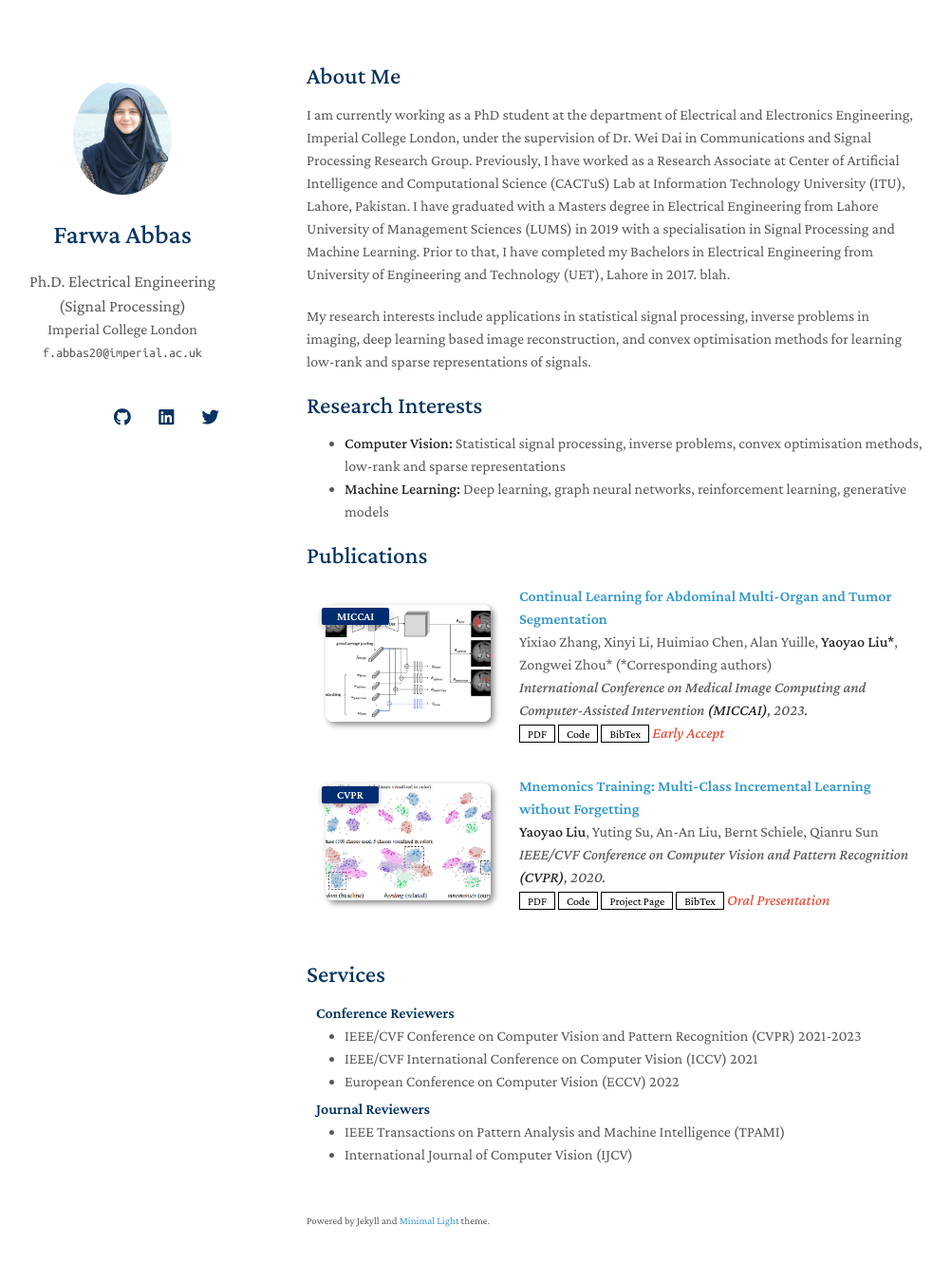
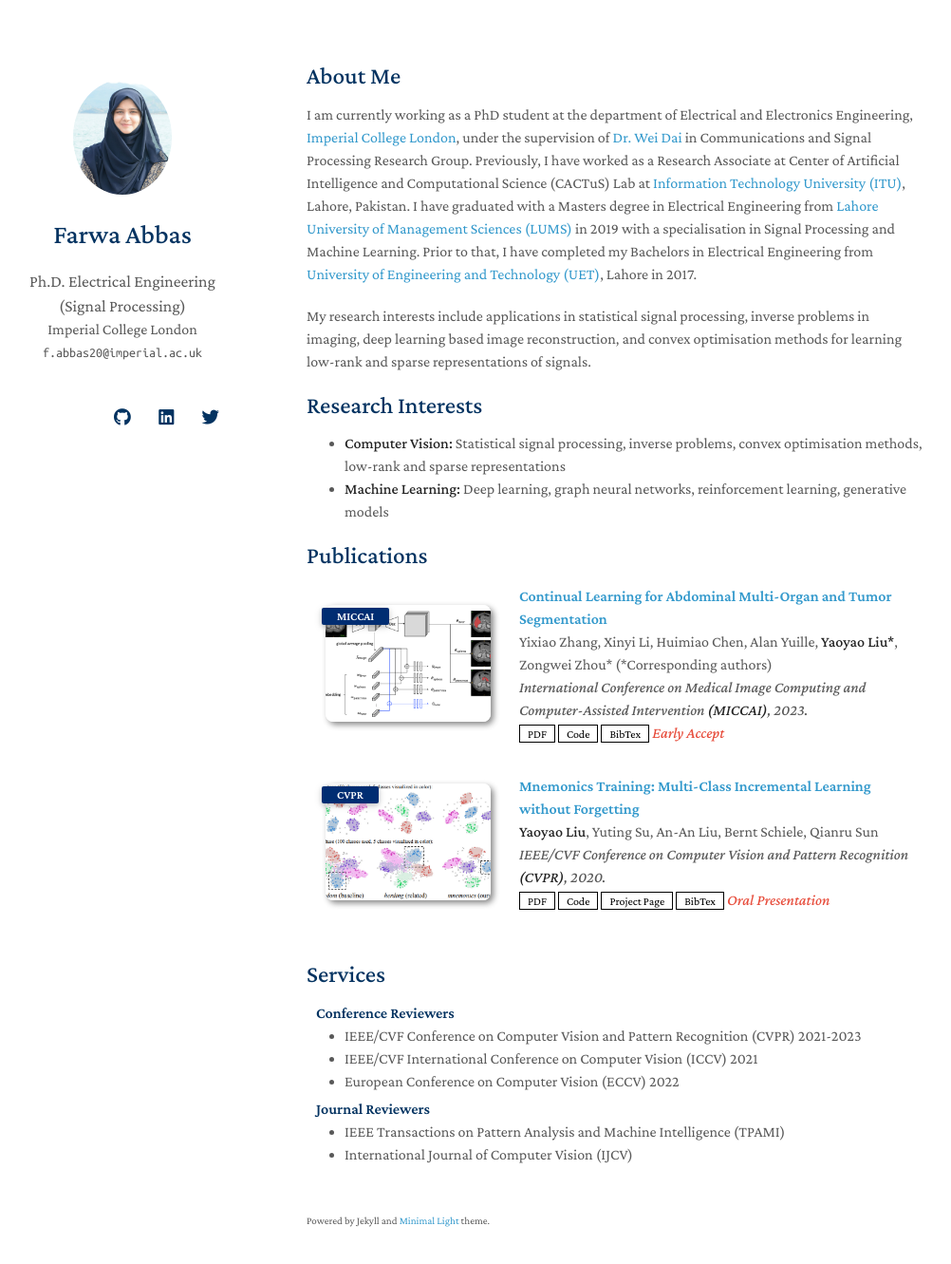
Before and after one commit to Farwa-Abbas/Farwa-Abbas.github.io, a Jekyll site: the page built from index.md, in a window 1280 px wide and 1366 px high. Shown: the top 1331 px of the window at 95% size, without its empty margins (147-1149 px from the left). Built offline with Jekyll 4.4.1, drawn with Linux system fonts in a browser that asks for light colours; nearby versions of some CDN libraries; a style sheet for code colours, icons or effects is not loaded; our own code applies the rules of GitHub Pages for plain Markdown files.

Commit message:
Update index.md

```diff
--- a/index.md
+++ b/index.md
@@ -4,7 +4,7 @@ layout: homepage
 
 ## About Me
 
-I am currently working as a PhD student at the department of Electrical and Electronics Engineering, Imperial College London, under the supervision of Dr. Wei Dai in Communications and Signal Processing Research Group. Previously, I have worked as a Research Associate at Center of Artificial Intelligence and Computational Science (CACTuS) Lab at Information Technology University (ITU), Lahore, Pakistan. I have graduated with a Masters degree in Electrical Engineering from Lahore University of Management Sciences (LUMS) in 2019 with a specialisation in Signal Processing and Machine Learning. Prior to that, I have completed my Bachelors in Electrical Engineering from University of Engineering and Technology (UET), Lahore in 2017. blah.
+I am currently working as a PhD student at the department of Electrical and Electronics Engineering, [Imperial College London](https://www.imperial.ac.uk/), under the supervision of [Dr. Wei Dai](https://www.imperial.ac.uk/people/wei.dai1) in Communications and Signal Processing Research Group. Previously, I have worked as a Research Associate at Center of Artificial Intelligence and Computational Science (CACTuS) Lab at [Information Technology University (ITU)](https://itu.edu.pk/), Lahore, Pakistan. I have graduated with a Masters degree in Electrical Engineering from [Lahore University of Management Sciences (LUMS)](https://lums.edu.pk/) in 2019 with a specialisation in Signal Processing and Machine Learning. Prior to that, I have completed my Bachelors in Electrical Engineering from [University of Engineering and Technology (UET)](https://www.uet.edu.pk/home/), Lahore in 2017.
 
 My research interests include applications in statistical signal processing, inverse problems in imaging, deep learning based image reconstruction, and convex optimisation methods for learning low-rank and sparse representations of signals.
 
```
